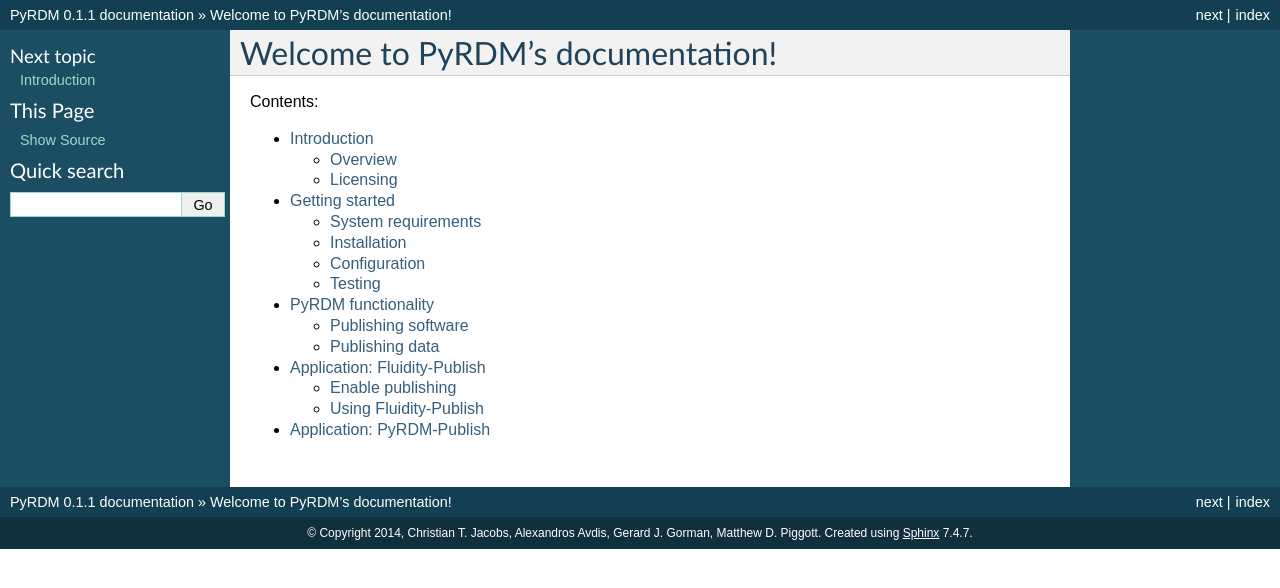
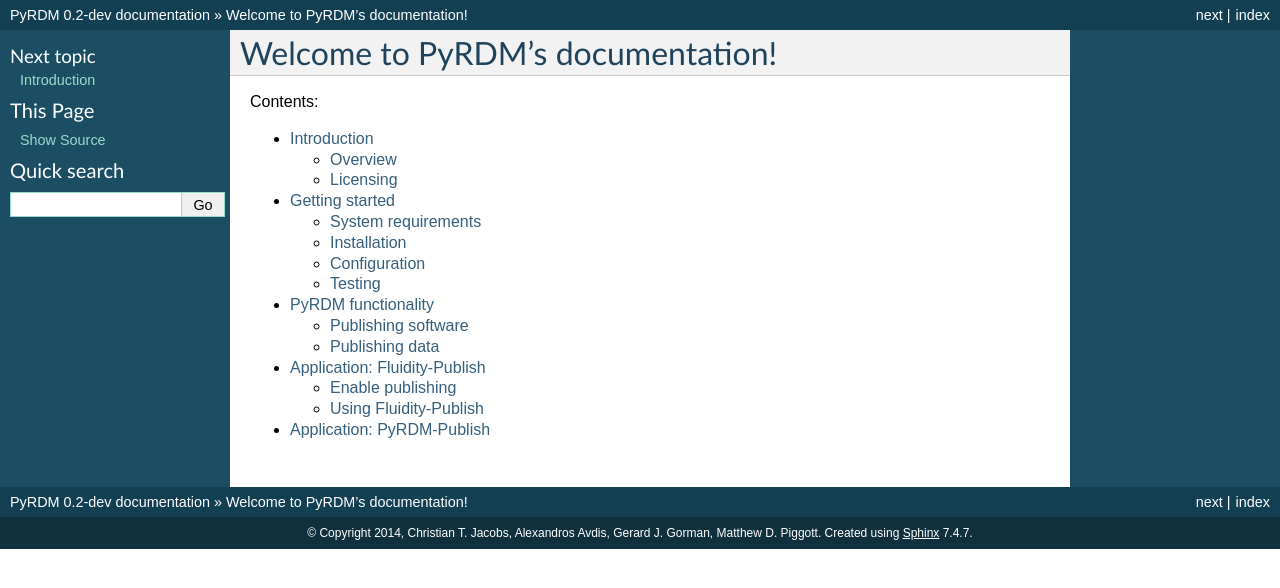
Before and after one commit to pyrdm/pyrdm, a Sphinx documentation site: the page built from docs/source/index.rst, in a window 1280 px wide. Shown: the top 588 px of the page. Built offline with Sphinx 7.4.7, drawn with Linux system fonts in a browser that asks for light colours; pages that are not in the unit, such as notebooks, are missing from menus.

Commit message:
Bump up the version to 0.2-dev.

```diff
--- a/docs/source/conf.py
+++ b/docs/source/conf.py
@@ -57,9 +57,9 @@
 # built documents.
 #
 # The short X.Y version.
-version = '0.1.1'
+version = '0.2-dev'
 # The full version, including alpha/beta/rc tags.
-release = '0.1.1'
+release = '0.2-dev'
 
 # The language for content autogenerated by Sphinx. Refer to documentation
 # for a list of supported languages.
```
